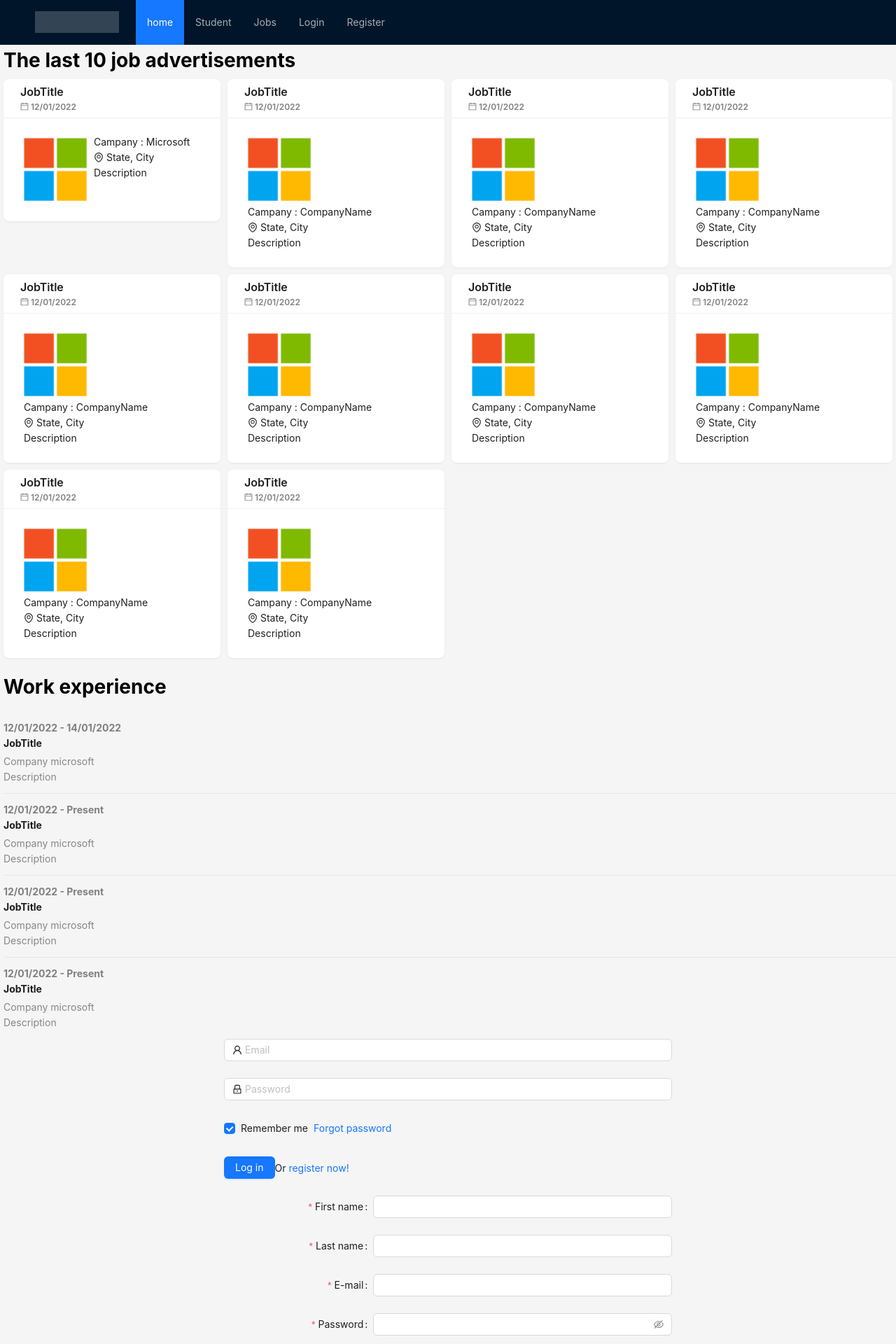
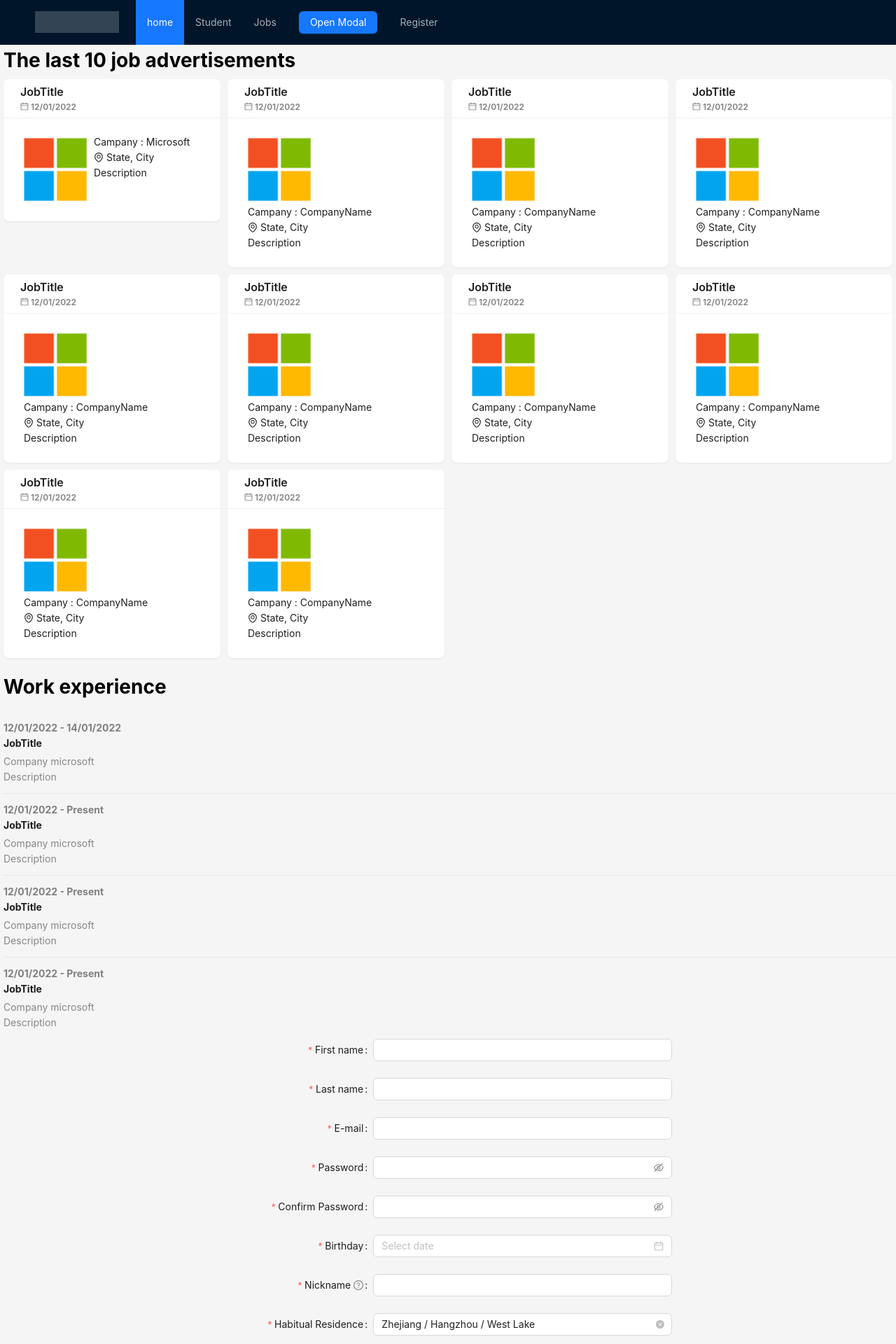
Before and after one commit to autodidactGuy/WAAProject, a React (Create React App) app in the folder frontEnd/: page / in a window 1280 px wide. Shown: the top 1920 px of the page at 70% size. Built offline with nearby package versions, Linux system fonts and the light colour scheme.

Commit message:
login modal ok

```diff
--- a/frontEnd/src/App.js
+++ b/frontEnd/src/App.js
@@ -31,7 +31,7 @@ const App = () => {
 
             <TenLastJobAdv />
             <WorkExperienceList/>
-            <Login/>
+
             <Register/>
 
             {/*<Content className="site-layout" style={{ padding: '0 50px' }}>*/}
--- a/frontEnd/src/Components/Connection/Login.js
+++ b/frontEnd/src/Components/Connection/Login.js
@@ -1,11 +1,12 @@
 import React from 'react';
 
 import LoginForm from '../login/loginform/LoginForm';
+import LoginModal from '../login/loginform/LoginModal';
 
 const Login = () => {
 
   return (
-    <LoginForm/>
+    <LoginModal/>
   );
 };
 export default Login;
--- a/frontEnd/src/Components/Navbar/Navbar.js
+++ b/frontEnd/src/Components/Navbar/Navbar.js
@@ -2,6 +2,7 @@ import React from 'react'
 import { Breadcrumb, Layout, Menu, theme } from 'antd';
 import { EditOutlined, EllipsisOutlined, SettingOutlined } from '@ant-design/icons';
 import { Avatar, Card } from 'antd';
+import LoginModal from '../login/loginform/LoginModal';
 
 
 
@@ -29,7 +30,7 @@ function Navbar() {
                     { label: <div>home</div>, key: "1" },
                     { label: <div>Student</div>, key: "2" },
                     { label: <div>Jobs</div>, key: "3" },
-                    { label: <div >Login</div>, key: "4" },
+                    { label:  <LoginModal/>, key: "4" },
                     { label: <div >Register</div>, key: "5" },
                 ]}
             />
--- a/frontEnd/src/Components/login/loginform/LoginModal.js
+++ b/frontEnd/src/Components/login/loginform/LoginModal.js
@@ -17,10 +17,8 @@ const LoginModal = () => {
       <Button type="primary" onClick={showModal}>
         Open Modal
       </Button>
-      <Modal title="Basic Modal" open={isModalOpen} onOk={handleOk} onCancel={handleCancel}>
-        <p>Some contents...</p>
-        <p>Some contents...</p>
-        <p>Some contents...</p>
+      <Modal title="Login" open={isModalOpen} onOk={handleOk} onCancel={handleCancel}>
+        <LoginForm/>
       </Modal>
     </>
   );
```
